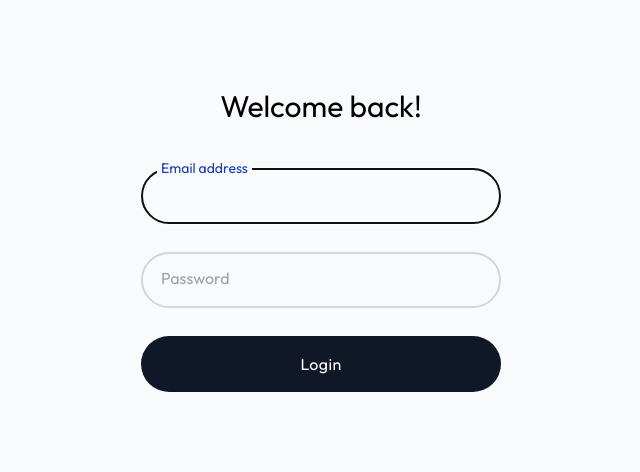
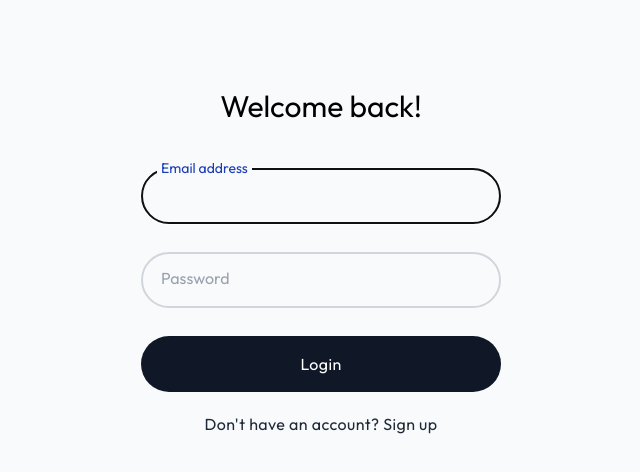
Before and after one commit to viveksingh-01/lumina, a React (Vite) app: page /auth/log-in in a window 1280 px wide. Shown: the top 472 px of the page, without its empty margins (319-959 px from the left). Built offline with nearby package versions, Linux system fonts and the light colour scheme; no server answers.

Commit message:
feat: add text for signup option under the login form

```diff
--- a/src/components/Login/Login.tsx
+++ b/src/components/Login/Login.tsx
@@ -41,6 +41,9 @@ const Login: React.FC = () => {
             Login
           </button>
         </form>
+        <div className="my-5 text-center text-gray-800 tracking-wide">
+          <p>Don't have an account? Sign up</p>
+        </div>
       </div>
     </div>
   );
```
